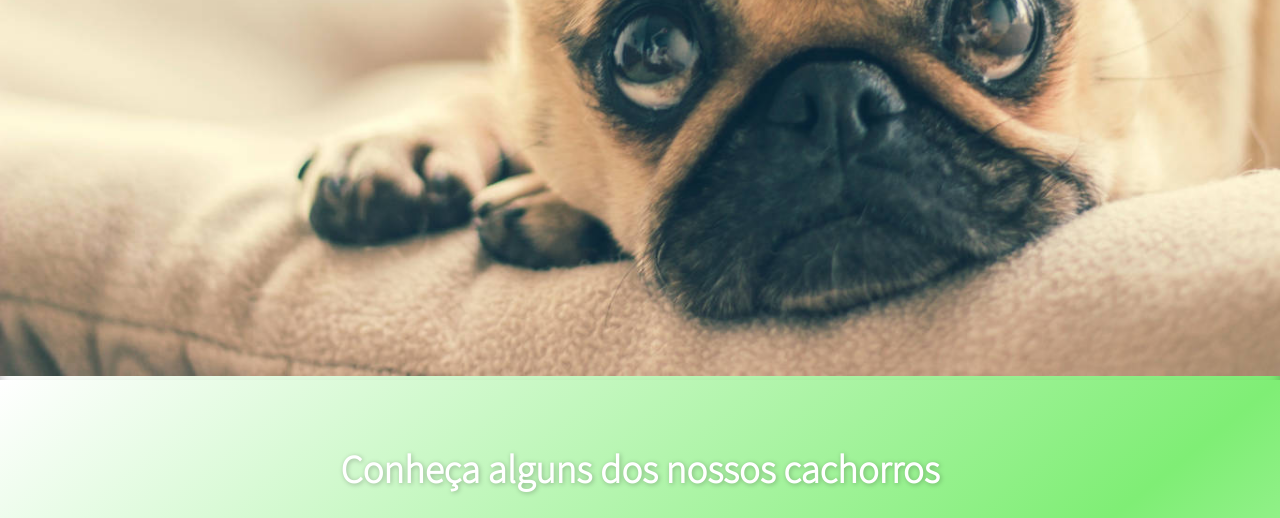
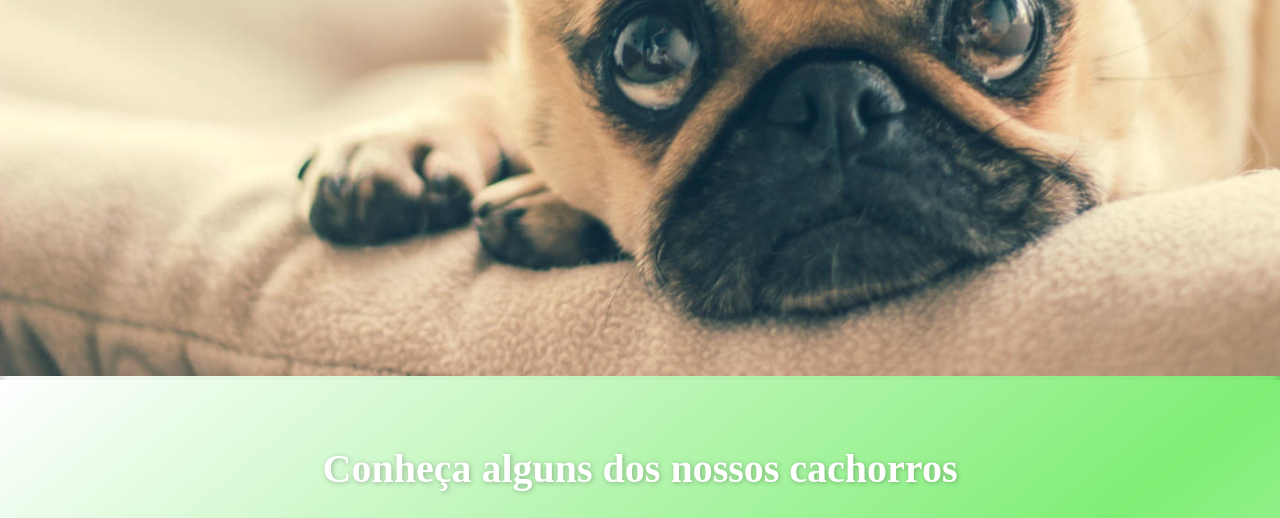
Before and after one commit to setDevJohn/pet-hope, a plain HTML site: page index.html in a window 1280 px wide. Shown: the part 434-952 px from the top of the page. Drawn offline with Linux system fonts and the light colour scheme; a web font is replaced by a local one.

Commit message:
Mudança de fonte no h3 do Conheça

```diff
--- a/src/style/style.css
+++ b/src/style/style.css
@@ -115,9 +115,10 @@ main{
 }
 
 .conheca h3{
-    font-size: 3.9rem;
+    font-size: 4rem;
     margin-top: 50px;
     color: var(--color-white);
+    font-family: var(--font-titulo);
     text-shadow: 1px 1px 5px rgba(0, 0, 0, 0.267);
 }
 
```
